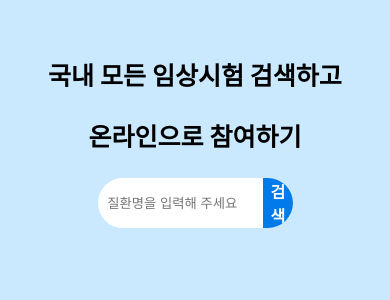
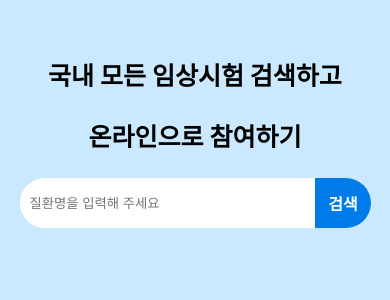
Before and after one commit to youngjeJO/wanted-codestates-project-9, a React (Create React App) app: page / in a window 390 px wide. Shown: the top 300 px of the page. Built offline with nearby package versions, Linux system fonts and the light colour scheme.

Commit message:
Refactor responsive wab

```diff
--- a/src/components/Search.js
+++ b/src/components/Search.js
@@ -160,7 +160,7 @@ const SearchBar = styled.form`
   overflow: hidden;
   input {
     margin: 0;
-    padding: 0;
+    padding: 0 10px;
     width: 80%;
     height: 100%;
     border: none;
@@ -176,6 +176,15 @@ const SearchBar = styled.form`
     font-size: 16px;
     border: none;
     cursor: pointer;
+  }
+  @media screen and (max-width: 450px) {
+    width: 90%;
+    input {
+      width: 300px;
+    }
+    button {
+      width: 60px;
+    }
   }
 `;
 
```
